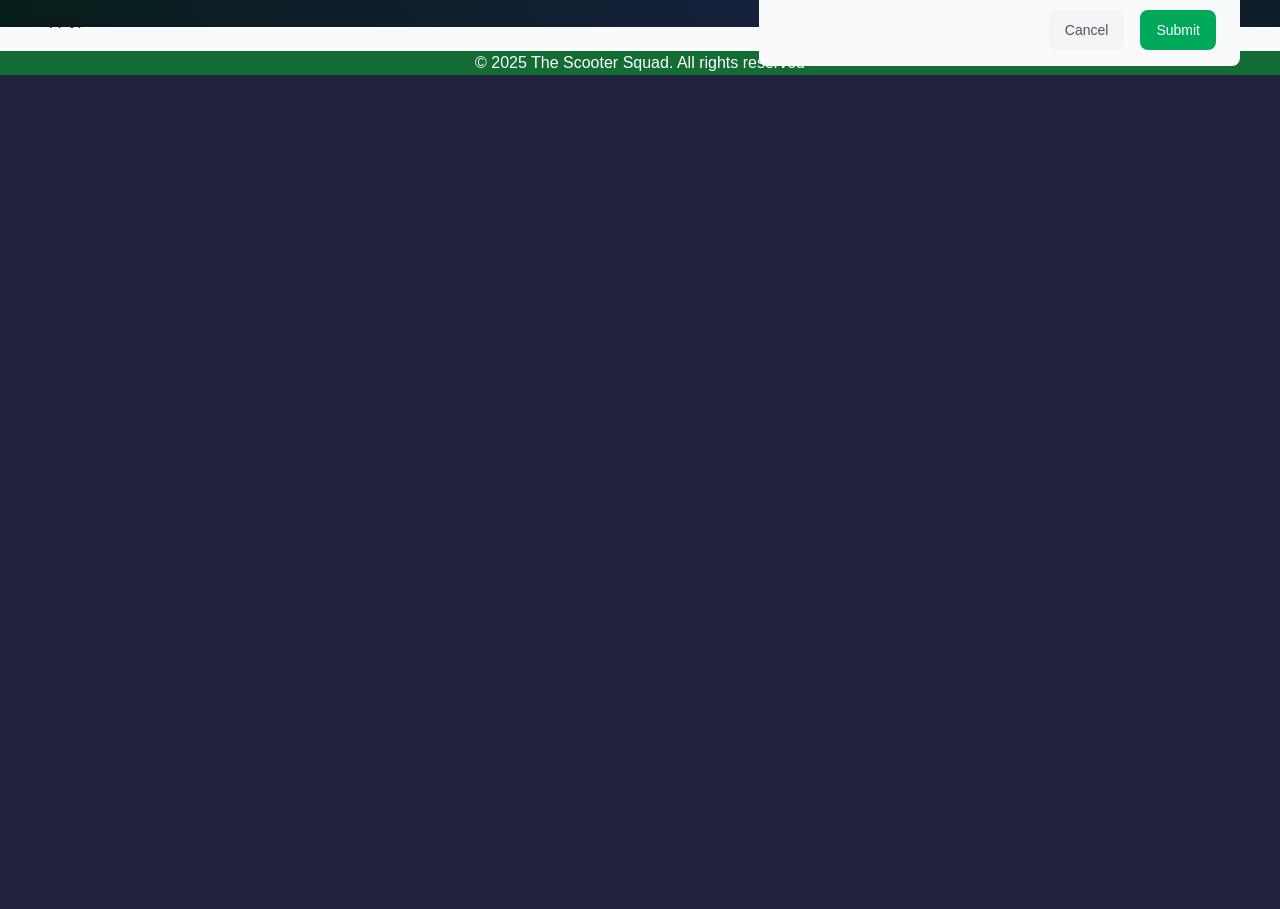
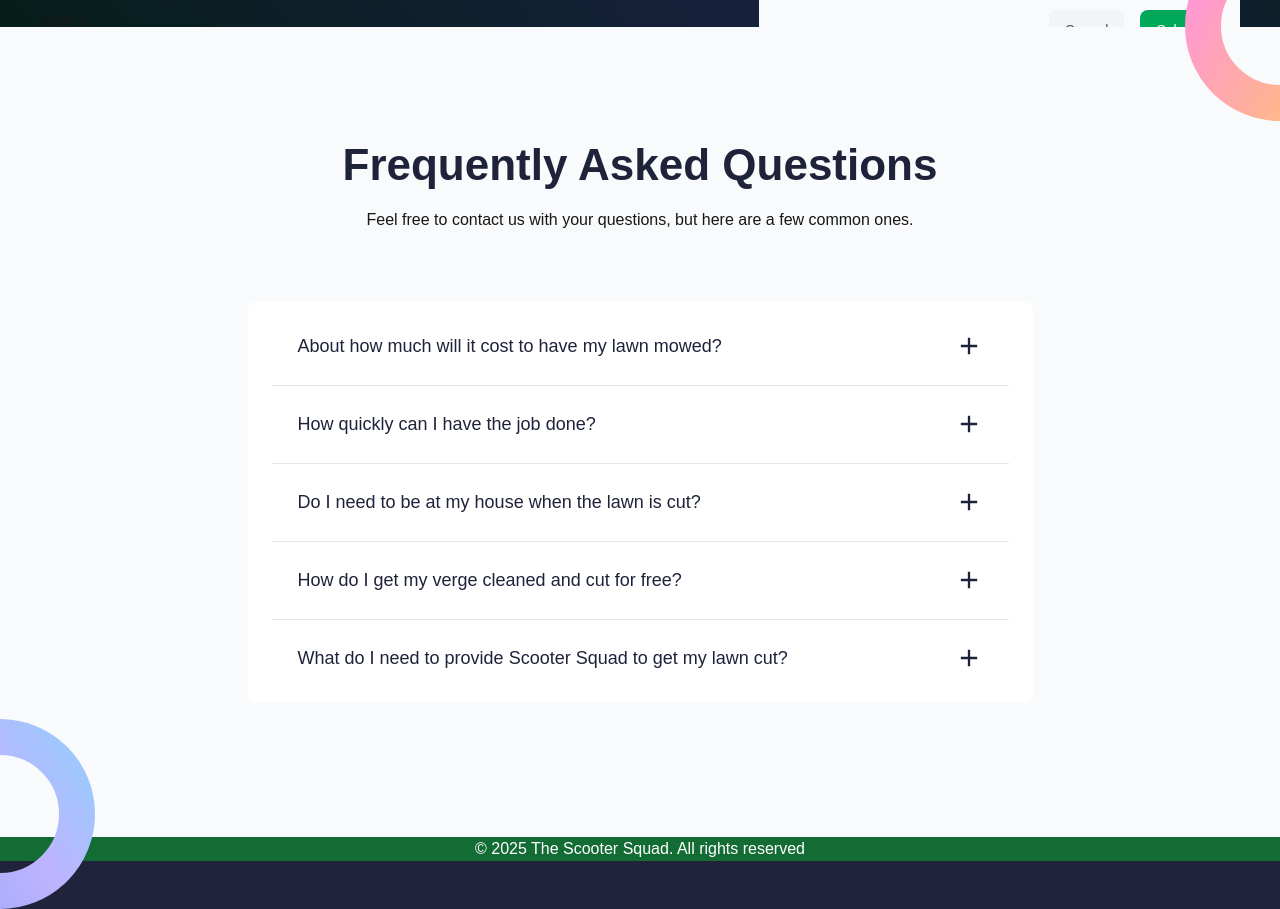
Before and after one commit to berrrich/e-team.net.au, a Next.js app: page / in a window 1280 px wide. Shown: the part 640-1549 px from the top of the page. Before the commit the page ends 800 px from the top, so only its background shows below. Built offline with nearby package versions, Linux system fonts and the light colour scheme; a web font is replaced by a local one.

Commit message:
FAQ section

```diff
--- a/app/page.tsx
+++ b/app/page.tsx
@@ -1,6 +1,7 @@
 import type { Metadata } from "next";
 import Header from "@/app/components/Header";
 import HeroArea from "@/app/components/HeroArea";
+import Faq from "@/components/Faq";
 import Footer from "@/app/components/Footer";
 //import Contact from '@/components/contact';
 export const metadata: Metadata = {
@@ -13,6 +14,7 @@ export default function Home() {
     <>
     <Header />
     <HeroArea />
+    <Faq />
     <Footer />
     </>
   );
--- /dev/null
+++ b/app/types/faq.ts
@@ -0,0 +1,5 @@
+export type FAQ = {
+  id: number;
+  title: string;
+  details: string;
+};
--- /dev/null
+++ b/components/Faq/FAQItem.tsx
@@ -0,0 +1,83 @@
+import React from "react";
+
+type FaqData = {
+  activeFaq: number;
+  id: number;
+  handleFaqToggle: (id: number) => void;
+  title: string;
+  details: string;
+};
+
+const FAQItem = ({ faqData }: { faqData: FaqData }) => {
+  const { activeFaq, id, handleFaqToggle, title, details } = faqData;
+
+  return (
+    <>
+      <div className="faq border-b border-stroke last-of-type:border-none dark:border-stroke-dark">
+        <button
+          onClick={() => {
+            handleFaqToggle(id);
+          }}
+          className="faq-btn relative flex w-full items-center justify-between px-[18px] py-6 text-left text-base font-medium text-black dark:text-white sm:px-[26px] sm:text-lg"
+        >
+          {title}
+
+          {activeFaq === id ? (
+            <svg
+              className="fill-current"
+              width="28"
+              height="28"
+              viewBox="0 0 28 28"
+              fill="none"
+              xmlns="http://www.w3.org/2000/svg"
+            >
+              <g clipPath="url(#clip0_49_578)">
+                <path
+                  d="M22.1667 12.8333H15.1667H12.8333H5.83334V15.1666H12.8333H15.1667H22.1667V12.8333Z"
+                  fill=""
+                />
+              </g>
+              <defs>
+                <clipPath id="clip0_49_578">
+                  <rect width="28" height="28" fill="white" />
+                </clipPath>
+              </defs>
+            </svg>
+          ) : (
+            <svg
+              className="fill-current"
+              width="28"
+              height="28"
+              viewBox="0 0 28 28"
+              fill="none"
+              xmlns="http://www.w3.org/2000/svg"
+            >
+              <g clipPath="url(#clip0_49_588)">
+                <path
+                  d="M12.8333 12.8333V5.83325H15.1667V12.8333H22.1667V15.1666H15.1667V22.1666H12.8333V15.1666H5.83334V12.8333H12.8333Z"
+                  fill=""
+                />
+              </g>
+              <defs>
+                <clipPath id="clip0_49_588">
+                  <rect width="28" height="28" fill="white" />
+                </clipPath>
+              </defs>
+            </svg>
+          )}
+        </button>
+        <div
+          className={`faq-content h-auto overflow-hidden border-t border-stroke px-[18px] dark:bg-green-600 dark:border-stroke-dark sm:px-[26px] ${
+            activeFaq === id
+              ? "max-h-fit py-[30px] opacity-100"
+              : "max-h-0 py-0 opacity-0 transition-all duration-100 ease-in-out"
+          }`}
+        >
+          <p className="text-base text-body">{details}</p>
+        </div>
+      </div>
+    </>
+  );
+};
+
+export default FAQItem;
--- /dev/null
+++ b/components/Faq/Graphics.tsx
@@ -0,0 +1,70 @@
+import React from "react";
+
+const Graphics = () => {
+  return (
+    <>
+      <div className="absolute -top-24 right-0 -z-10">
+        <svg
+          width="95"
+          height="190"
+          viewBox="0 0 95 190"
+          fill="none"
+          xmlns="http://www.w3.org/2000/svg"
+        >
+          <circle
+            cx="95"
+            cy="95"
+            r="77"
+            stroke="url(#paint0_linear_49_603)"
+            strokeWidth="36"
+          />
+          <defs>
+            <linearGradient
+              id="paint0_linear_49_603"
+              x1="0"
+              y1="0"
+              x2="224.623"
+              y2="130.324"
+              gradientUnits="userSpaceOnUse"
+            >
+              <stop stopColor="#FF8FE8" />
+              <stop offset="1" stopColor="#FFC960" />
+            </linearGradient>
+          </defs>
+        </svg>
+      </div>
+      <div className="absolute -bottom-24 left-0 -z-10">
+        <svg
+          width="95"
+          height="190"
+          viewBox="0 0 95 190"
+          fill="none"
+          xmlns="http://www.w3.org/2000/svg"
+        >
+          <circle
+            cy="95"
+            r="77"
+            stroke="url(#paint0_linear_52_83)"
+            strokeWidth="36"
+          />
+          <defs>
+            <linearGradient
+              id="paint0_linear_52_83"
+              x1="-117.84"
+              y1="190"
+              x2="117.828"
+              y2="25.9199"
+              gradientUnits="userSpaceOnUse"
+            >
+              <stop stopColor="#8EA5FE" />
+              <stop offset="0.541667" stopColor="#BEB3FD" />
+              <stop offset="1" stopColor="#90D1FF" />
+            </linearGradient>
+          </defs>
+        </svg>
+      </div>
+    </>
+  );
+};
+
+export default Graphics;
--- /dev/null
+++ b/components/Faq/faqData.tsx
@@ -0,0 +1,39 @@
+import { FAQ } from "@/app/types/faq";
+
+const faqData: FAQ[] = [
+
+  {
+    id: 1,
+    title: "About how much will it cost to have my lawn mowed?",
+    details:
+      "If you have an average sized yard it usually costs $50",
+  },
+  {
+    id: 2,
+    title:
+      "How quickly can I have the job done?",
+    details:
+      "We can get your job done pretty quickly, even the same day, but if not, we can work with your schedule.",
+  },
+  {
+    id: 3,
+    title:
+      "Do I need to be at my house when the lawn is cut?",
+    details:
+      "No, so long as you have an approved account and the yard is accessible, we can get your lawn cut without you being there.",
+  },
+  {
+    id: 4,
+    title: "How do I get my verge cleaned and cut for free?",
+    details:
+      "Contact us and we can arrange to get the verge cut in exchange for you letting us put a sign on it. We will maintain it so long as the sign is there for upto 1 year.",
+  },
+  {
+    id: 5,
+    title: "What do I need to provide Scooter Squad to get my lawn cut?",
+    details:
+      "Besides an active account, that is a valid PayPal where you purchase the service, not much. However, we will need also to have access to your bins if you want to have the clippings bagged instead of mulched.",
+  },
+];
+
+export default faqData;
--- /dev/null
+++ b/components/Faq/index.tsx
@@ -0,0 +1,55 @@
+"use client";
+
+import React, { useState } from "react";
+import Graphics from "@/components/Faq/Graphics";
+import faqData from "./faqData";
+import FAQItem from "./FAQItem";
+
+const Faq = () => {
+  const [activeFaq, setActiveFaq] = useState(0);
+
+  const handleFaqToggle = (index: number) => {
+    activeFaq === index ? setActiveFaq(0) : setActiveFaq(index);
+  };
+
+  return (
+    <>
+      <section
+        id="faq"
+        className="relative z-10 bg-[#F8FAFB] py-[110px] dark:bg-[#15182B]"
+      >
+        <div className="container">
+          <div
+            className="wow fadeInUp mx-auto mb-14 max-w-[690px] text-center lg:mb-[70px]"
+            data-wow-delay=".2s"
+          >
+            <h2 className="mb-4 text-3xl font-bold text-black dark:text-white sm:text-4xl md:text-[44px] md:leading-tight">
+              Frequently Asked Questions
+            </h2>
+            <p className="text-base text-body">
+              Feel free to contact us with your questions, but here are a few
+              common ones.
+            </p>
+          </div>
+
+          <div
+            className="faqs wow fadeInUp mx-auto w-full max-w-[785px] rounded-lg bg-white px-6 py-[6px] shadow-card dark:bg-black dark:shadow-card-dark"
+            data-wow-delay=".3s"
+          >
+            {faqData.map((faq, index) => (
+              <FAQItem
+                key={index}
+                faqData={{ ...faq, activeFaq, handleFaqToggle }}
+              />
+            ))}
+          </div>
+        </div>
+
+        {/*Graphics*/}
+        <Graphics />
+      </section>
+    </>
+  );
+};
+
+export default Faq;
```
Also changed, not shown: .eslintrc.json.
